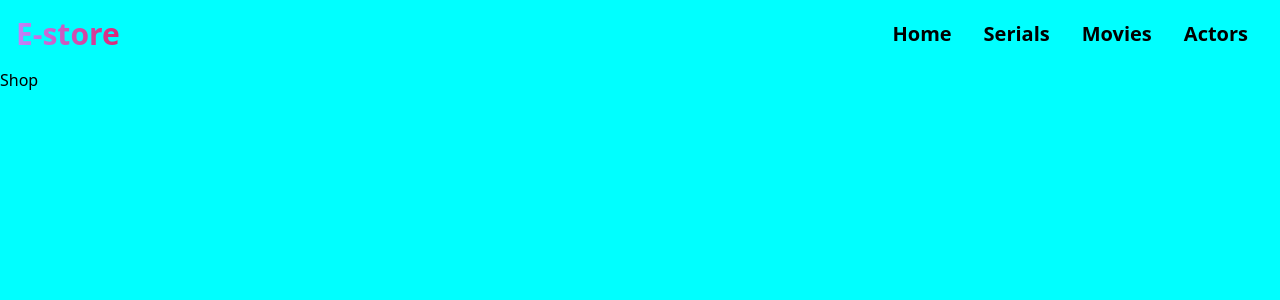
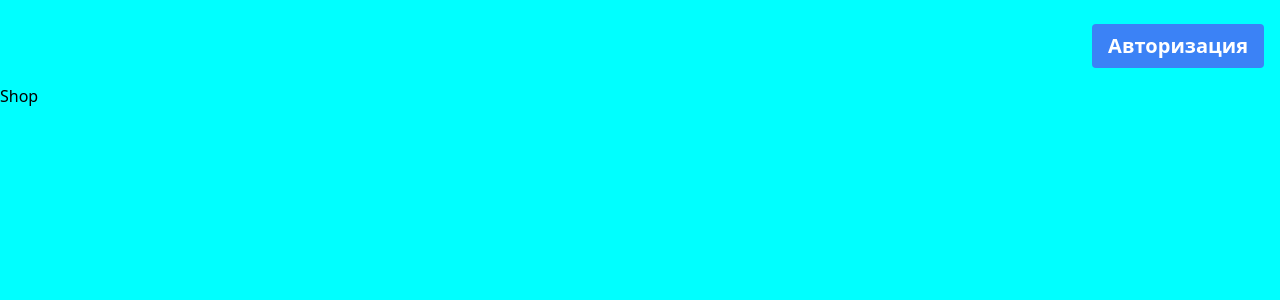
Before and after one commit to Kunduz-rahat/ecommerce-pern-ts, a React (Create React App) app in the folder client/: page / in a window 1280 px wide. Shown: the top 300 px of the page. Built offline with nearby package versions, Linux system fonts and the light colour scheme.

Commit message:
add header

```diff
--- a/client/src/components/Header.tsx
+++ b/client/src/components/Header.tsx
@@ -1,53 +1,53 @@
-import React from 'react'
-import { NavLink } from 'react-router-dom'
-
+import React from "react";
+import { NavLink } from "react-router-dom";
+import { useStore } from "../store";
 export const Header = () => {
+  const { userStore } = useStore();
+  console.log(userStore.isAuth)
   return (
     <div className="mx-auto max-w-screen-xl ">
       <nav className=" mx-auto   text-white  w-full    p-4 md:flex justify-between items-center ">
         <div>
           <a href="/" className="flex items-center">
-
-          <span className="self-center text-3xl  text-transparent  bg-clip-text bg-gradient-to-r from-purple-400 to-pink-600 font-semibold whitespace-nowrap duration-500 dark:text-white hover:text-my-red ">
+            <span className="self-center text-3xl  text-transparent  whitespace-nowrap duration-500 dark:text-white hover:text-my-red ">
               E-store
             </span>
           </a>
         </div>
+        {userStore.isAuth ? (
           <ul className="text-semibold md:flex md:items-center flex  md:static text-white   md:opacity-100   sm:text-black md:w-auto w-full left-0">
             <li className="mx-4">
               <NavLink
                 to={"/"}
                 className="  hover:text-my-red md:p-0 dark:text-white text-xl duration-500  font-semibold mt-2"
               >
-            Home
+                <button className="bg-blue-500 hover:bg-blue-700 text-white font-bold py-2 px-4 rounded">
+                  Админ панель
+                </button>
               </NavLink>
             </li>
             <li className="mx-4">
               <NavLink
-            to={"/serials"}
-            className=" hover:text-my-red md:p-0 dark:text-white text-xl duration-500 font-semibold mt-2"
+                to={"/"}
+                className="  hover:text-my-red md:p-0 dark:text-white text-xl duration-500  font-semibold mt-2"
               >
-            Serials
-          </NavLink>
-        </li>
-        <li className="mx-4">
-          <NavLink
-            to={"/movies"}
-            className="  hover:text-my-red md:p-0 dark:text-white text-xl duration-500 font-semibold mt-2"
-          >
-            Movies
-          </NavLink>
-        </li>
-        <li className="mx-4">
-          <NavLink
-            to={"/actors"}
-            className="  hover:text-my-red md:p-0 dark:text-white text-xl duration-500 font-semibold mt-2"
-          >
-            Actors
+                <button className="bg-blue-500 hover:bg-blue-700 text-white font-bold py-2 px-4 rounded">
+                  Войти
+                </button>
               </NavLink>
             </li>
           </ul>
+        ) : (
+          <NavLink
+            to={"/"}
+            className="  hover:text-my-red md:p-0 dark:text-white text-xl duration-500  font-semibold mt-2"
+          >
+            <button className="bg-blue-500 hover:bg-blue-700 text-white font-bold py-2 px-4 rounded">
+              Авторизация
+            </button>
+          </NavLink>
+        )}
       </nav>
     </div>
-  )
-}
+  );
+};
--- a/client/src/store/DeviceStore.ts
+++ b/client/src/store/DeviceStore.ts
@@ -1,14 +1,14 @@
-import { action, makeAutoObservable, observable } from 'mobx';
+import { action, makeAutoObservable, observable } from "mobx";
 
 export default class DeviceStore {
-    _types ?:any[];
-    _brands ?: any[];
-    _devices ?: any[];
-    _selectedType ?:{};
-    _selectedBrand ?:{};
-    _page ?:number;
-    _totalCount ?:number;
-    _limit ?:number;
+  _types?: any[];
+  _brands?: any[];
+  _devices?: any[];
+  _selectedType?: {};
+  _selectedBrand?: {};
+  _page?: number;
+  _totalCount?: number;
+  _limit?: number;
   constructor() {
     this._types = [];
     this._brands = [];
@@ -19,43 +19,48 @@ export default class DeviceStore {
     this._totalCount = 0;
     this._limit = 3;
     makeAutoObservable(this, {
-        _types = observable,
-        _brands =observable,
-        _devices = observable,
-        _selectedType =observable,
-        _selectedBrand = observable,
-        _page = observable,
-        _totalCount =observable,
-        _limit = observable,
-        selectedBrand:action,
-        setBrands:action,
-        setPage:action,
-        setDevices:action, setTotalCount:action, setTypes:action, setSelectedBrand:action, setSelectedType:action, selectedType:action
+      _types: observable,
+      _brands: observable,
+      _devices: observable,
+      _selectedType: observable,
+      _selectedBrand: observable,
+      _page: observable,
+      _totalCount: observable,
+      _limit: observable,
+      selectedBrand: action,
+      setBrands: action,
+      setPage: action,
+      setDevices: action,
+      setTotalCount: action,
+      setTypes: action,
+      setSelectedBrand: action,
+      setSelectedType: action,
+      selectedType: action,
     });
   }
 
-  setTypes(types:any) {
+  setTypes(types: any) {
     this._types = types;
   }
-  setBrands(brands:any) {
+  setBrands(brands: any) {
     this._brands = brands;
   }
-  setDevices(devices:any) {
+  setDevices(devices: any) {
     this._devices = devices;
   }
 
-  setSelectedType(type:any) {
+  setSelectedType(type: any) {
     this.setPage(1);
     this._selectedType = type;
   }
-  setSelectedBrand(brand:any) {
+  setSelectedBrand(brand: any) {
     this.setPage(1);
     this._selectedBrand = brand;
   }
-  setPage(page:number) {
+  setPage(page: number) {
     this._page = page;
   }
-  setTotalCount(count:number) {
+  setTotalCount(count: number) {
     this._totalCount = count;
   }
 
--- a/client/src/store/UserStore.ts
+++ b/client/src/store/UserStore.ts
@@ -10,7 +10,7 @@ export  class UserStore {
   _user?: IUser |null;
   _isAuth?: boolean;
   constructor() {
-    this._isAuth = true;
+    this._isAuth = false;
     this._user = null;
     makeAutoObservable(this, {
       _user: observable,
```
Lines whose indentation alone changed are shown as unchanged.
